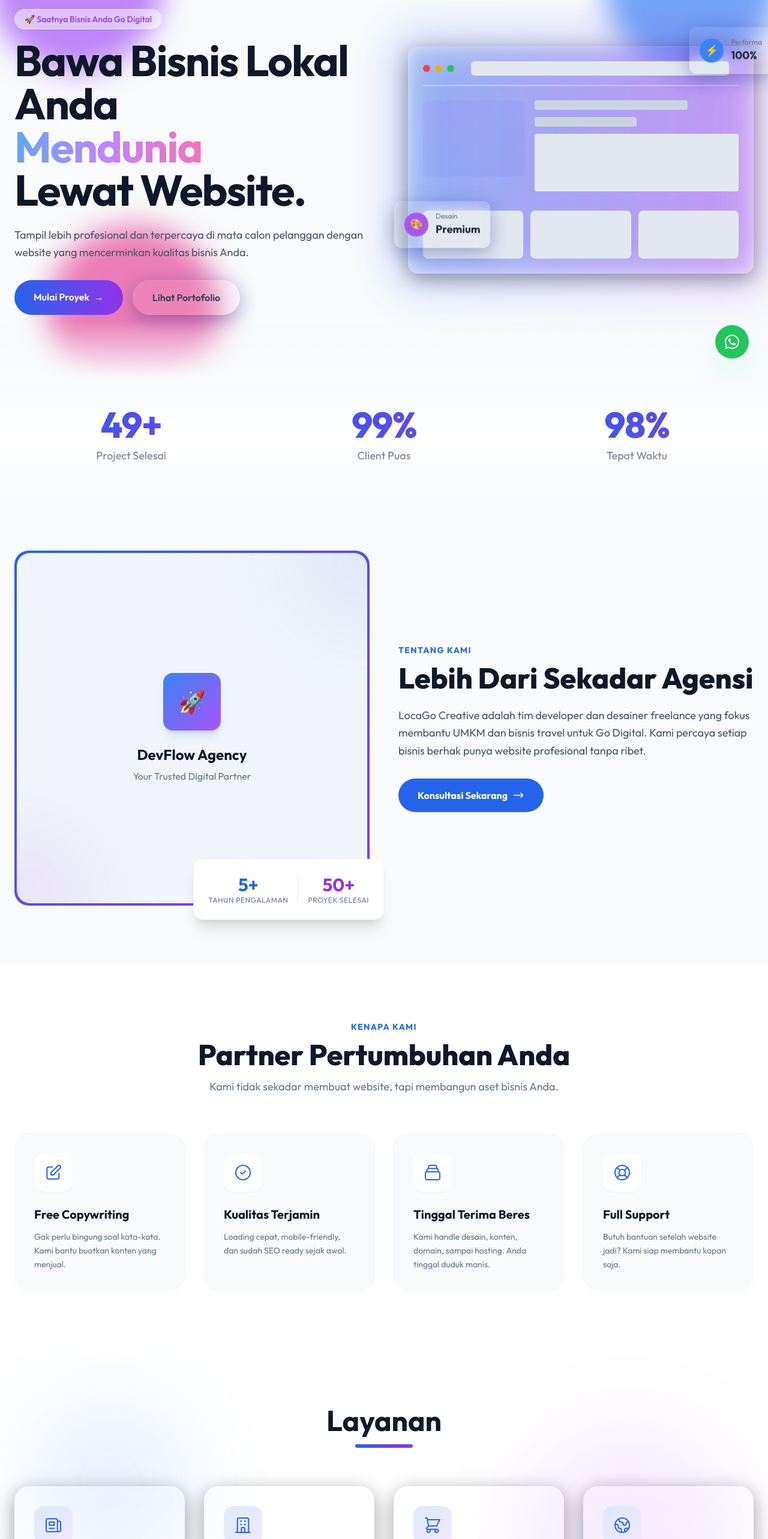
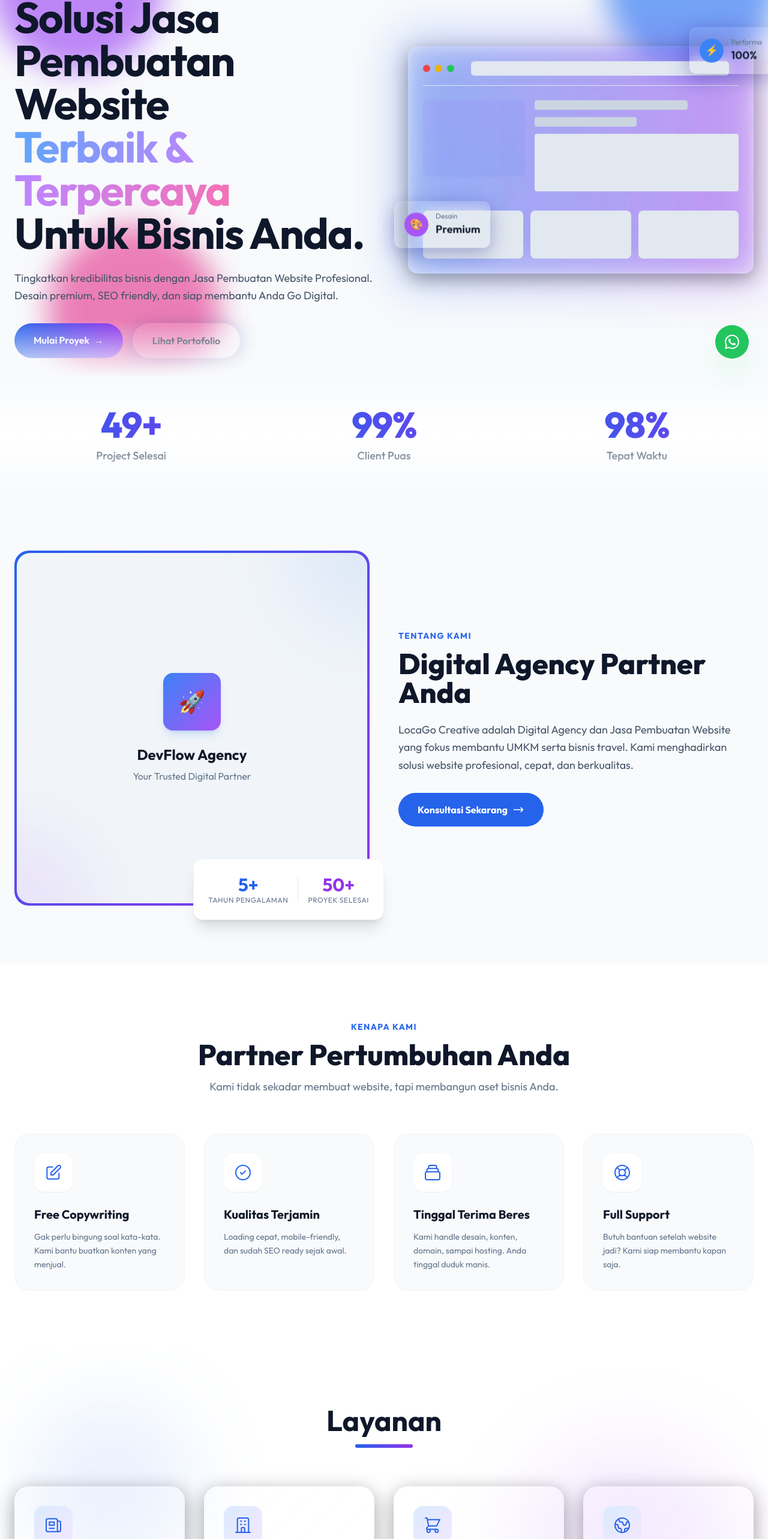
Before and after one commit to mfahmiq/LocaGo-Creative, a React (Vite) app: page / in a window 1280 px wide. Shown: the part 170-2736 px from the top of the page at 60% size. Built offline with nearby package versions, Linux system fonts and the light colour scheme.

Commit message:
Optimize Local SEO: Update metadata, sitemap, and content keywords

```diff
--- a/context/LanguageContext.tsx
+++ b/context/LanguageContext.tsx
@@ -282,10 +282,10 @@ export const translations = {
         },
         hero: {
             badge: '🚀 Saatnya Bisnis Anda Go Digital',
-            titleStart: 'Bawa Bisnis Lokal Anda',
-            titleGradient: 'Mendunia',
-            titleEnd: 'Lewat Website.',
-            description: 'Tampil lebih profesional dan terpercaya di mata calon pelanggan dengan website yang mencerminkan kualitas bisnis Anda.',
+            titleStart: 'Solusi Jasa Pembuatan Website',
+            titleGradient: 'Terbaik & Terpercaya',
+            titleEnd: 'Untuk Bisnis Anda.',
+            description: 'Tingkatkan kredibilitas bisnis dengan Jasa Pembuatan Website Profesional. Desain premium, SEO friendly, dan siap membantu Anda Go Digital.',
             ctaStart: 'Mulai Proyek',
             ctaPortfolio: 'Lihat Portofolio',
             available: 'Tersedia untuk proyek baru',
@@ -300,10 +300,10 @@ export const translations = {
         },
         services: {
             items: [
-                { title: 'Landing Page', description: 'Halaman khusus dengan konversi tinggi untuk mengubah pengunjung jadi pembeli.' },
-                { title: 'Company Profile', description: 'Website profesional untuk membangun kredibilitas dan kepercayaan bisnis.' },
-                { title: 'Toko Online', description: 'Solusi e-commerce lengkap dengan keranjang belanja dan payment gateway.' },
-                { title: 'Web Travel', description: 'Website travel agent khusus dengan sistem booking dan tampilan itinerary.' },
+                { title: 'Jasa Landing Page', description: 'Jasa pembuatan Landing Page murah dengan konversi tinggi. Ubah pengunjung jadi pembeli sekarang.' },
+                { title: 'Jasa Company Profile', description: 'Buat Company Profile profesional untuk meningkatkan kepercayaan klien pada bisnis Anda.' },
+                { title: 'Pembuatan Toko Online', description: 'Jasa bikin Toko Online lengkap dengan fitur keranjang belanja dan pembayaran otomatis.' },
+                { title: 'Website Travel Agent', description: 'Spesialis pembuatan Website Travel & Wisata dengan sistem booking engine canggih.' },
             ]
         },
         portfolio: {
@@ -530,8 +530,8 @@ export const translations = {
         },
         about: {
             subtitle: 'Tentang Kami',
-            title: 'Lebih Dari Sekadar Agensi',
-            description: "LocaGo Creative adalah tim developer dan desainer freelance yang fokus membantu UMKM dan bisnis travel untuk Go Digital. Kami percaya setiap bisnis berhak punya website profesional tanpa ribet.",
+            title: 'Digital Agency Partner Anda',
+            description: 'LocaGo Creative adalah Digital Agency dan Jasa Pembuatan Website yang fokus membantu UMKM serta bisnis travel. Kami menghadirkan solusi website profesional, cepat, dan berkualitas.',
             stats: {
                 exp: 'Tahun Pengalaman',
                 projects: 'Proyek Selesai'
--- a/index.html
+++ b/index.html
@@ -4,7 +4,11 @@
 <head>
     <meta charset="UTF-8">
     <meta name="viewport" content="width=device-width, initial-scale=1.0">
-    <title>LocaGo Creative | Solusi Website Profesional</title>
+    <title>Jasa Pembuatan Website Profesional & Digital Agency | LocaGo Creative</title>
+    <meta name="description"
+        content="Jasa pembuatan website profesional, toko online, dan digital agency terpercaya di Indonesia. Solusi Go Digital untuk UMKM dan bisnis Anda. Konsultasi gratis!">
+    <meta name="keywords"
+        content="Jasa Pembuatan Website, Web Developer Indonesia, Jasa Digital Agency, Buat Toko Online, Web Design Premium, Jasa SEO Terpercaya, LocaGo Creative">
     <script src="https://cdn.tailwindcss.com"></script>
     <link rel="preconnect" href="https://fonts.googleapis.com">
     <link rel="preconnect" href="https://fonts.gstatic.com" crossorigin>
```
Also changed, not shown: 1 other file (tests, documents, lock files or other folders).
